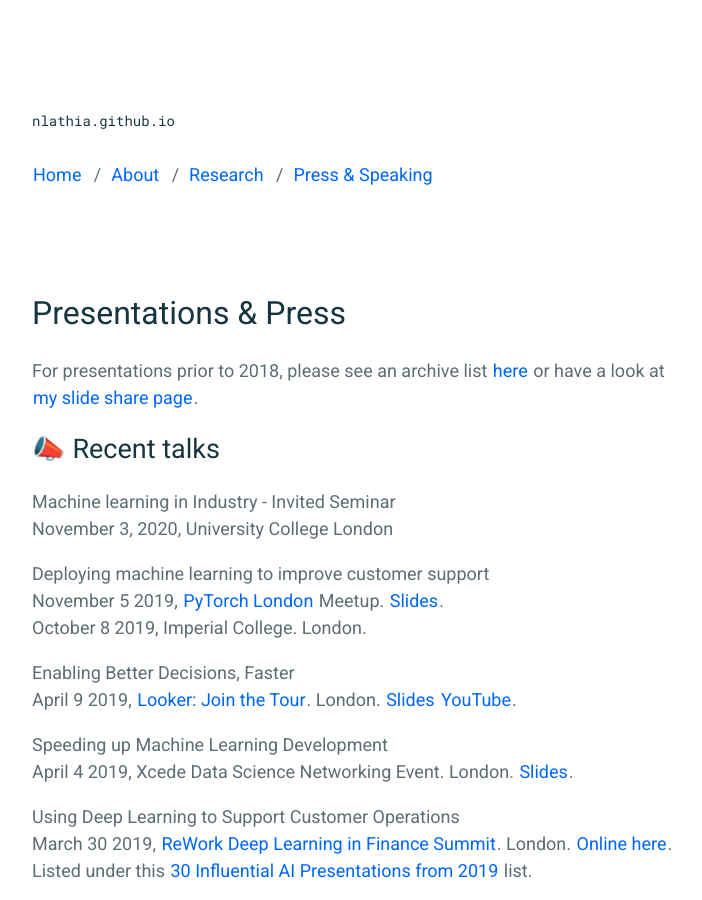
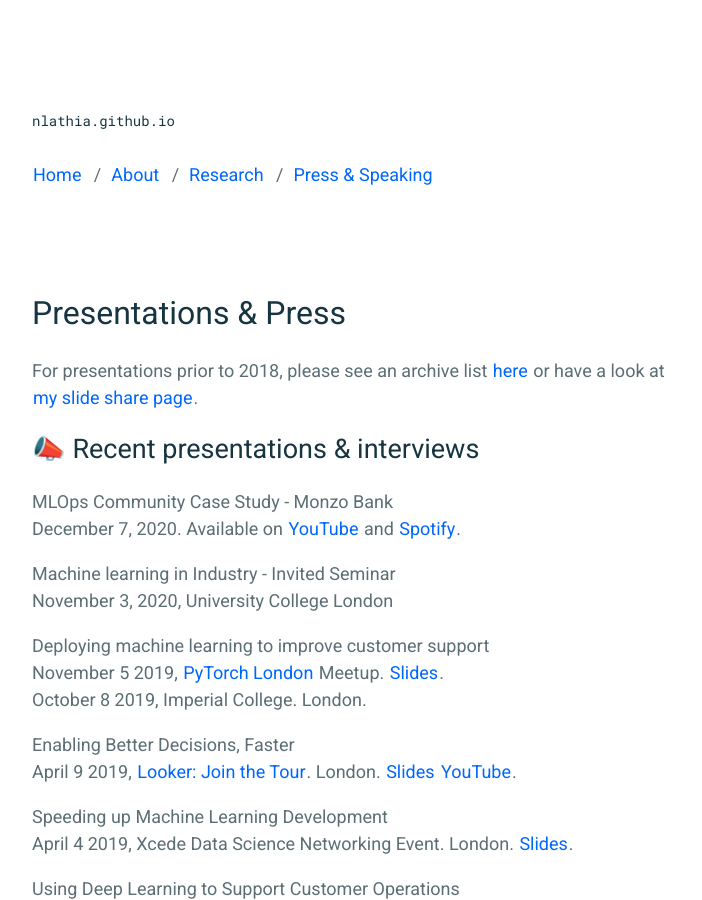
Before and after one commit to nlathia/nlathia.github.io, a Jekyll site: the page built from _pages/public.md, in a window 1280 px wide and 900 px high. Shown: the whole window, without its empty margins (258-960 px from the left). Built offline with Jekyll 4.4.1, drawn with Linux system fonts in a browser that asks for light colours.

Commit message:
Update public.md

```diff
--- a/_pages/public.md
+++ b/_pages/public.md
@@ -6,7 +6,10 @@ permalink: /public/
 
 For presentations prior to 2018, please see an archive list [here](../archive/public) or have a look at [my slide share page](http://www.slideshare.net/neal.lathia).
 
-# 📣 Recent talks
+# 📣 Recent presentations & interviews
+
+MLOps Community Case Study - Monzo Bank
+<br />December 7, 2020. Available on [YouTube](https://www.youtube.com/watch?v=EyLGKmPAZLY) and [Spotify](https://open.spotify.com/episode/6WHkhgmBwsNS3pYDC1rKPs?si=Z0v1aPtOQrWWjzlWOdCzmQ).
 
 Machine learning in Industry - Invited Seminar
 <br />November 3, 2020, University College London
```
